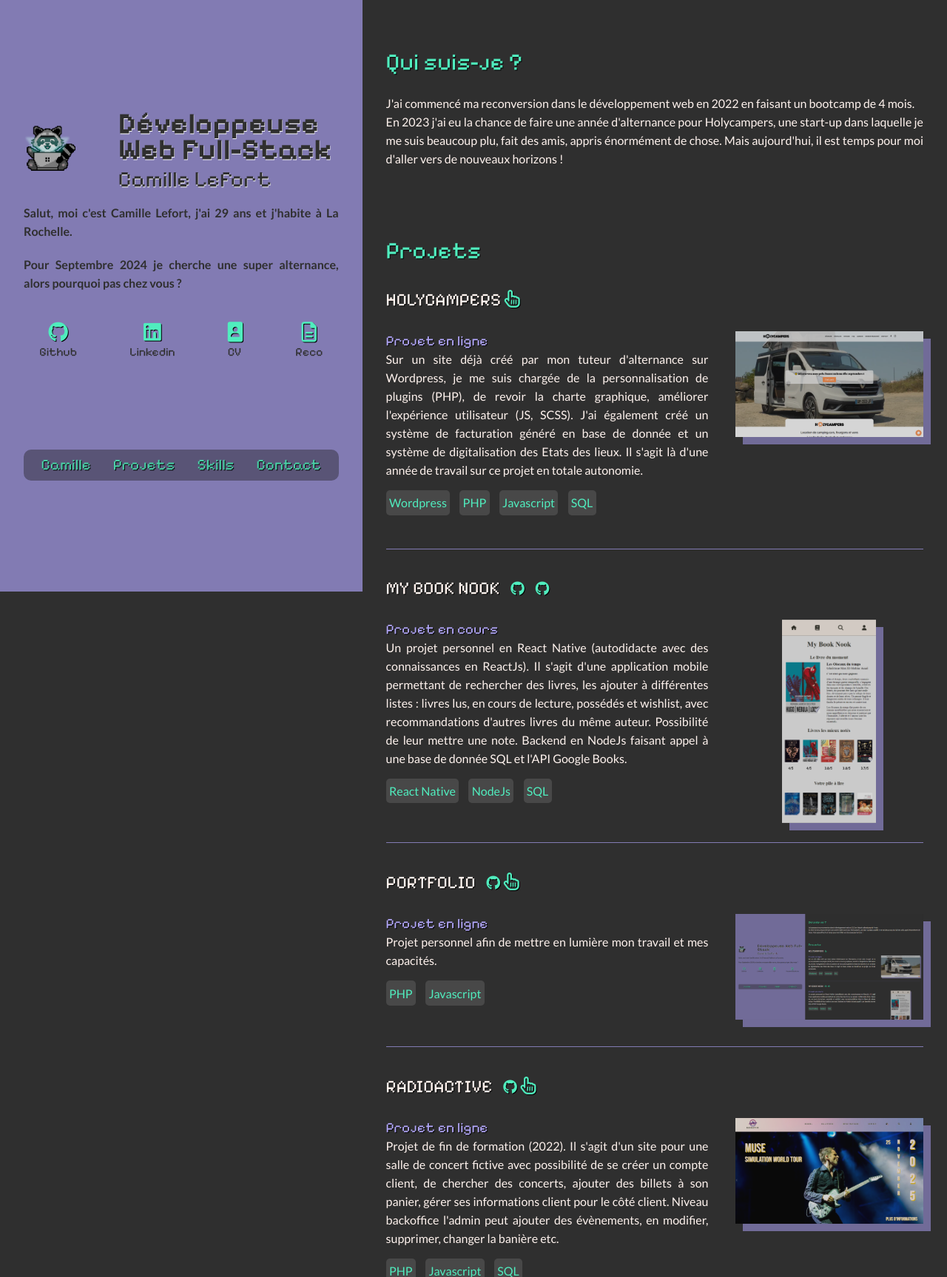
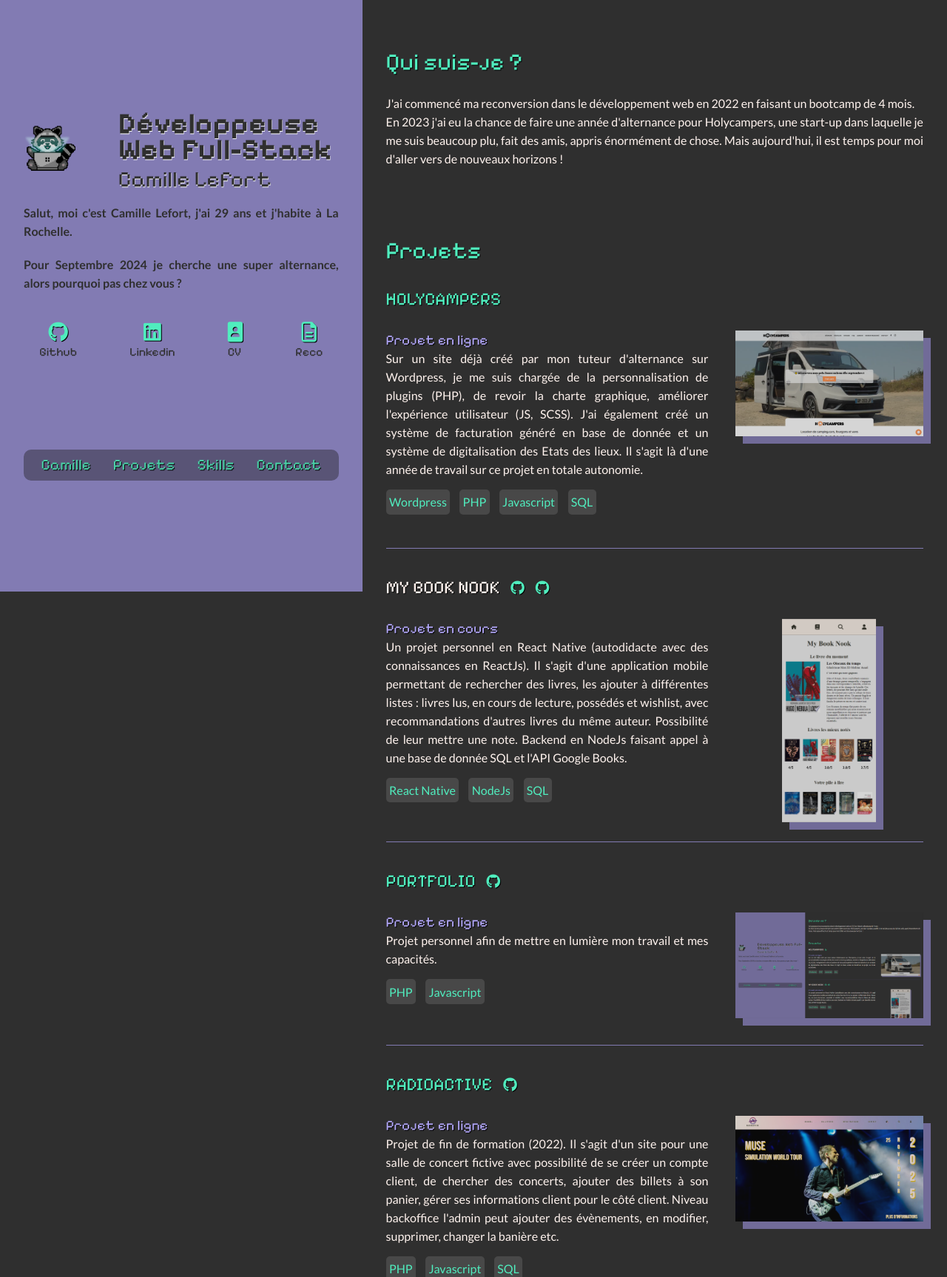
Before and after one commit to lilraccoon15/portfolio, a PHP site: page / in a window 1280 px wide. Shown: the top 1727 px of the page at 74% size. Run offline with PHP 8.4, Linux system fonts and the light colour scheme.

Commit message:
fix links

```diff
--- a/src/views/home/index.php
+++ b/src/views/home/index.php
@@ -15,10 +15,10 @@
     <h2>Projets</h2>
 
     <article>
-        <h3>Holycampers <a href="https://holycampers.com"><i class="fa-regular fa-hand-pointer"></i></a></h3>
+        <h3><a href="https://holycampers.com">Holycampers</a></h3>
         <div class="projectContainer">
             <div class="projectImg">
-                <img src="../../../public/img/hc_desktop_frame.PNG" alt="desktop holycampers" class="desktopImg">
+                <a href="https://holycampers.com"><img src="../../../public/img/hc_desktop_frame.PNG" alt="desktop holycampers" class="desktopImg"></a>
             </div>
             <div class="projectDesc">
                 <p class="status">Projet en ligne</p>
@@ -48,10 +48,10 @@
     </article>
 
     <article>
-        <h3>Portfolio <a href="https://github.com/lilraccoon15/my-book-nook-react"><i class="fa-brands fa-github"></i></a> <a href="https://holycampers.com"><i class="fa-regular fa-hand-pointer"></i></a></h3>
+        <h3><a href="https://camillelefort.sites.3wa.io/portfolio/src/Core/Router.php">Portfolio</a> <a href="https://github.com/lilraccoon15/portfolio"><i class="fa-brands fa-github"></i></a></h3>
         <div class="projectContainer">
             <div class="projectImg">
-                <img src="../../../public/img/portfolio_desktop_frame.PNG" alt="desktop portfolio" class="desktopImg">
+                <a href="https://camillelefort.sites.3wa.io/portfolio/src/Core/Router.php"><img src="../../../public/img/portfolio_desktop_frame.PNG" alt="desktop portfolio" class="desktopImg"></a>
             </div>
             <div class="projectDesc">
                 <p class="status">Projet en ligne</p>
@@ -64,10 +64,10 @@
     </article>
 
     <article>
-        <h3>Radioactive <a href="https://github.com/lilraccoon15/projet-fin-de-bootcamp"><i class="fa-brands fa-github"></i></a> <a href="https://camillelefort.sites.3wa.io/projet/index.php"><i class="fa-regular fa-hand-pointer"></i></a></h3>
+        <h3><a href="https://camillelefort.sites.3wa.io/projet/index.php">Radioactive</a> <a href="https://github.com/lilraccoon15/projet-fin-de-bootcamp"><i class="fa-brands fa-github"></i></a> </h3>
         <div class="projectContainer">
             <div class="projectImg">
-                <img src="../../../public/img/ra_desktop_frame.PNG" alt="desktop radioactive" class ="desktopImg">
+                <a href="https://camillelefort.sites.3wa.io/projet/index.php"><img src="../../../public/img/ra_desktop_frame.PNG" alt="desktop radioactive" class ="desktopImg"></a>
             </div>
             <div class="projectDesc">
                 <p class="status">Projet en ligne</p>
--- a/src/views/shared/_nav.php
+++ b/src/views/shared/_nav.php
@@ -4,7 +4,7 @@
             <a href="#me"><li><i class="fa-regular fa-face-smile"></i>Camille</li></a>
             <a href="#work"><li><i class="fa-solid fa-code"></i>Projets</li></a>
             <a href="#strengths"><li><i class="fa-solid fa-sliders"></i>Skills</li></a>
-            <a href="#strengths"><li><i class="fa-regular fa-envelope"></i>Contact</li></a>
+            <a href="#contact"><li><i class="fa-regular fa-envelope"></i>Contact</li></a>
         </ul>
     </div>
 
```
